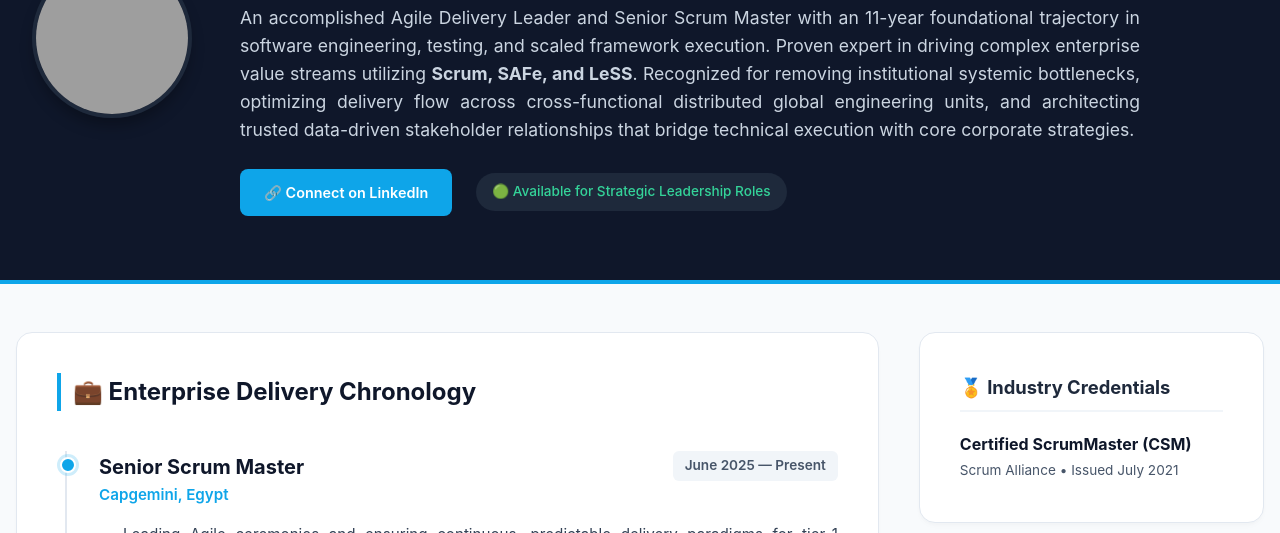
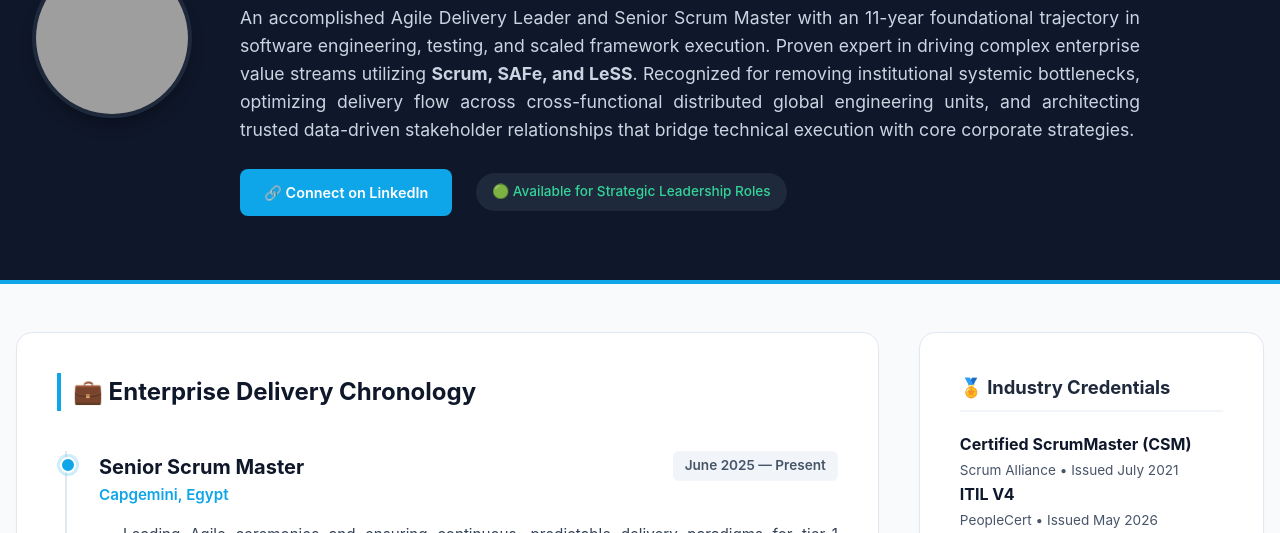
Before and after one commit to loaiyadel-personal/Lo-coding-basecamp, a plain HTML site: page 1-frontend/html-css-base/index.html in a window 1280 px wide. Shown: the part 267-800 px from the top of the page. Drawn offline with Linux system fonts and the light colour scheme; grey boxes are pictures that could not be loaded.

```diff
--- a/1-frontend/html-css-base/index.html
+++ b/1-frontend/html-css-base/index.html
@@ -174,6 +174,11 @@
                     <strong>Certified ScrumMaster (CSM)</strong>
                     <p class="cert-meta">Scrum Alliance • Issued July 2021</p>
                 </div>
+                <div class="certification-block">
+                    <strong>ITIL V4</strong>
+                    <p class="cert-meta">PeopleCert • Issued May 2026</p>
+                </div>
+
             </section>
 
             <section class="card sidebar-card">
```
